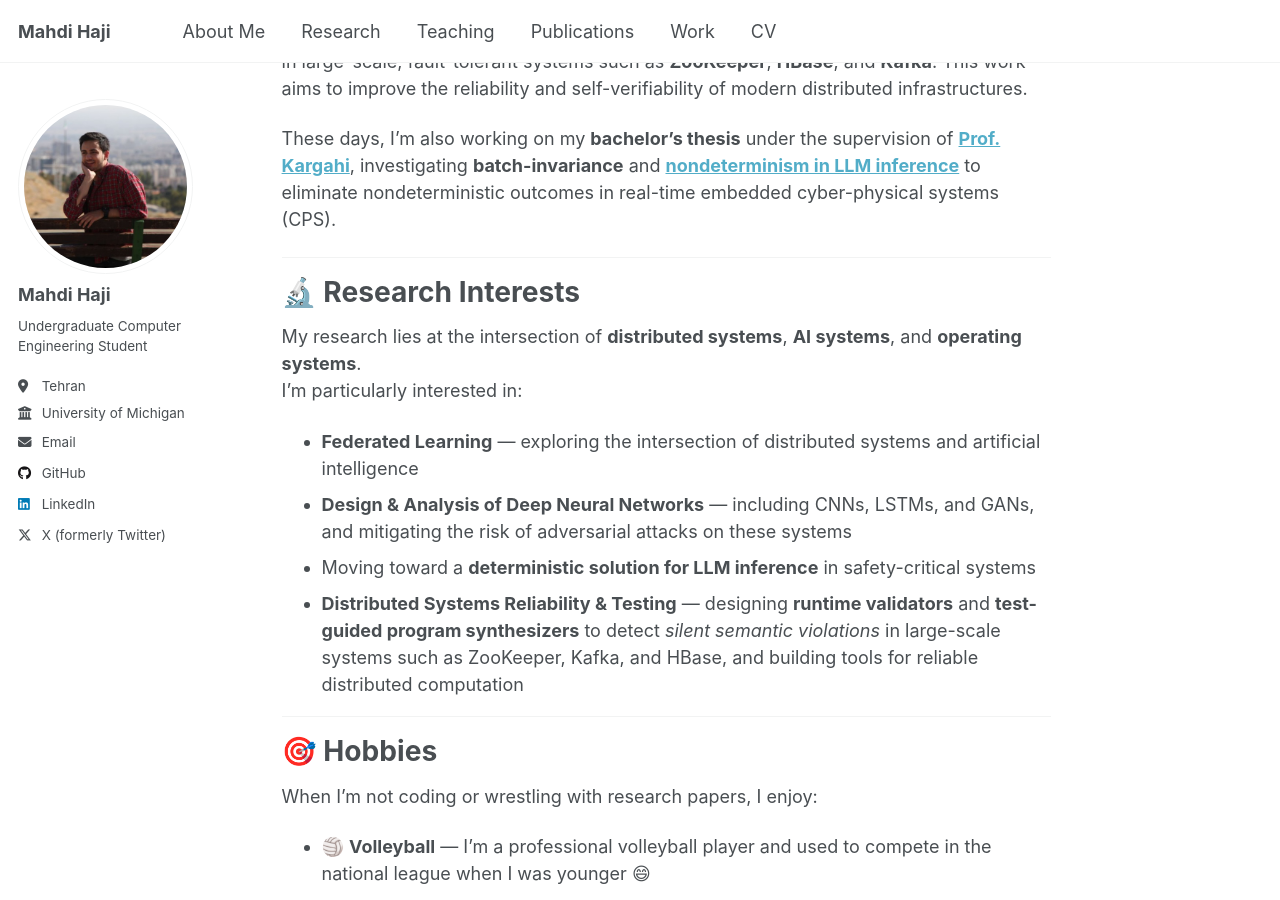
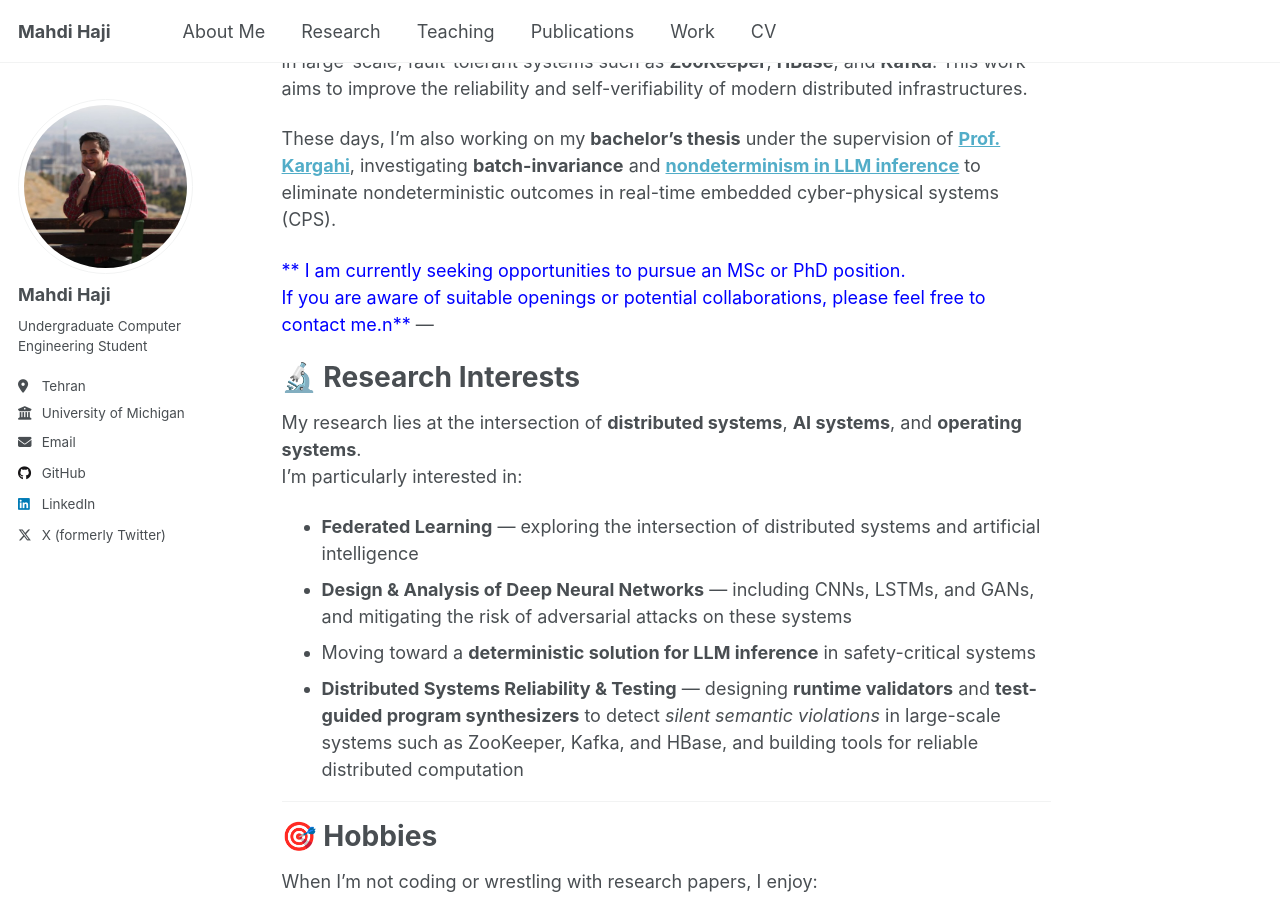
Before and after one commit to matahho/matahho.github.io, a Jekyll site: the page built from _pages/about.md, in a window 1280 px wide and 900 px high, scrolled down 323 px. Built offline with Jekyll 4.4.1, drawn with Linux system fonts in a browser that asks for light colours.

Commit message:
add seeking for postion

```diff
--- a/_pages/about.md
+++ b/_pages/about.md
@@ -19,6 +19,8 @@ This work aims to improve the reliability and self-verifiability of modern distr
 
 These days, I’m also working on my **bachelor’s thesis** under the supervision of [**Prof. Kargahi**](https://scholar.google.com/citations?user=oH19bK4AAAAJ&hl=en), investigating **batch-invariance** and [**nondeterminism in LLM inference**](https://thinkingmachines.ai/blog/defeating-nondeterminism-in-llm-inference/) to eliminate nondeterministic outcomes in real-time embedded cyber-physical systems (CPS).
 
+<span style="color:blue">** I am currently seeking opportunities to pursue an MSc or PhD position.<br>
+If you are aware of suitable openings or potential collaborations, please feel free to contact me.n**</span>
 ---
 
 # 🔬 Research Interests
```
